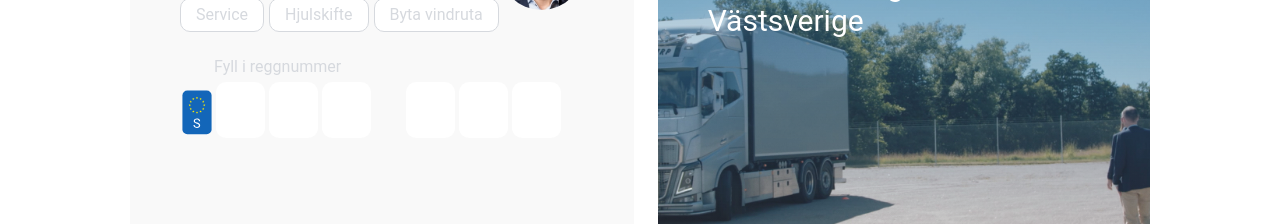
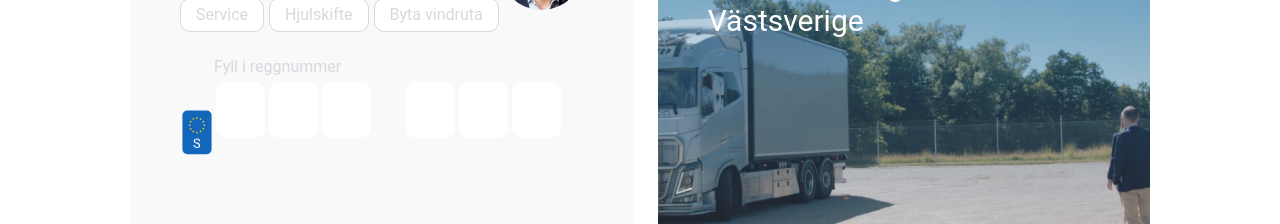
Before and after one commit to erikarvidsson/souldTest, a React (Create React App) app: page / in a window 1280 px wide. Shown: the part 1648-1872 px from the top of the page. Built offline with nearby package versions, Linux system fonts and the light colour scheme.

Commit message:
icon position fix

```diff
--- a/src/components/TwoRowContentBox/index.js
+++ b/src/components/TwoRowContentBox/index.js
@@ -130,7 +130,7 @@ const TwoRowContentBox = () => {
                 alt="background"
                 style={{
                   display: "block",
-                  top: "18px",
+                  top: "38px",
                   position: "relative",
                   width: "34px",
                 }}
```
